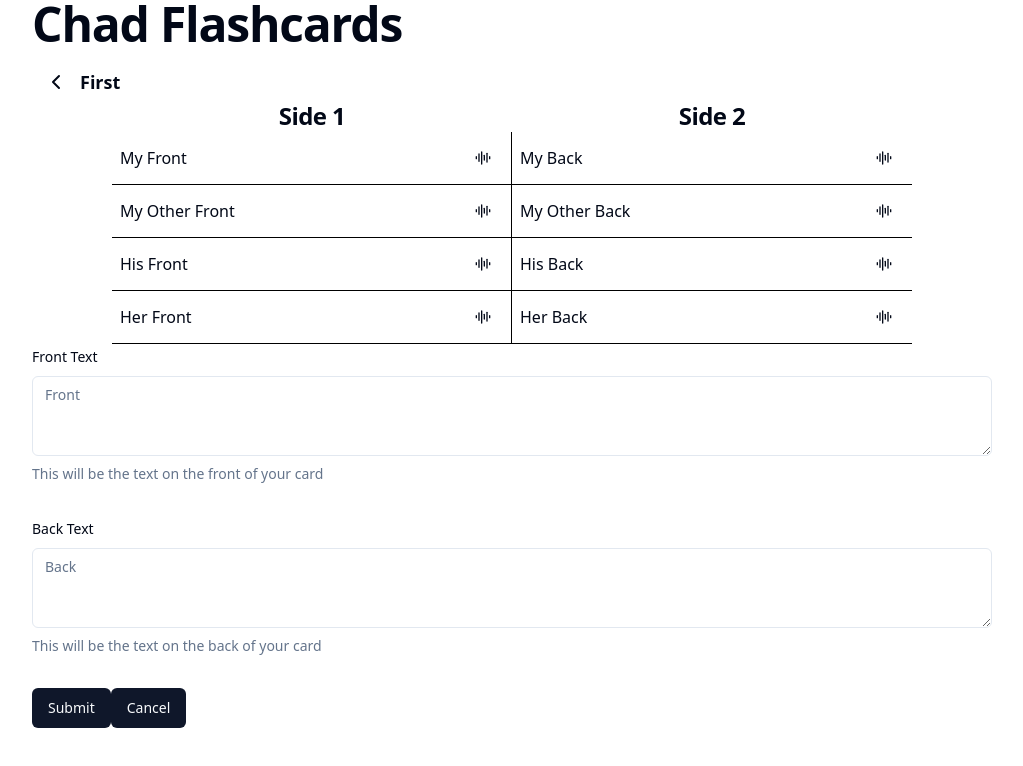
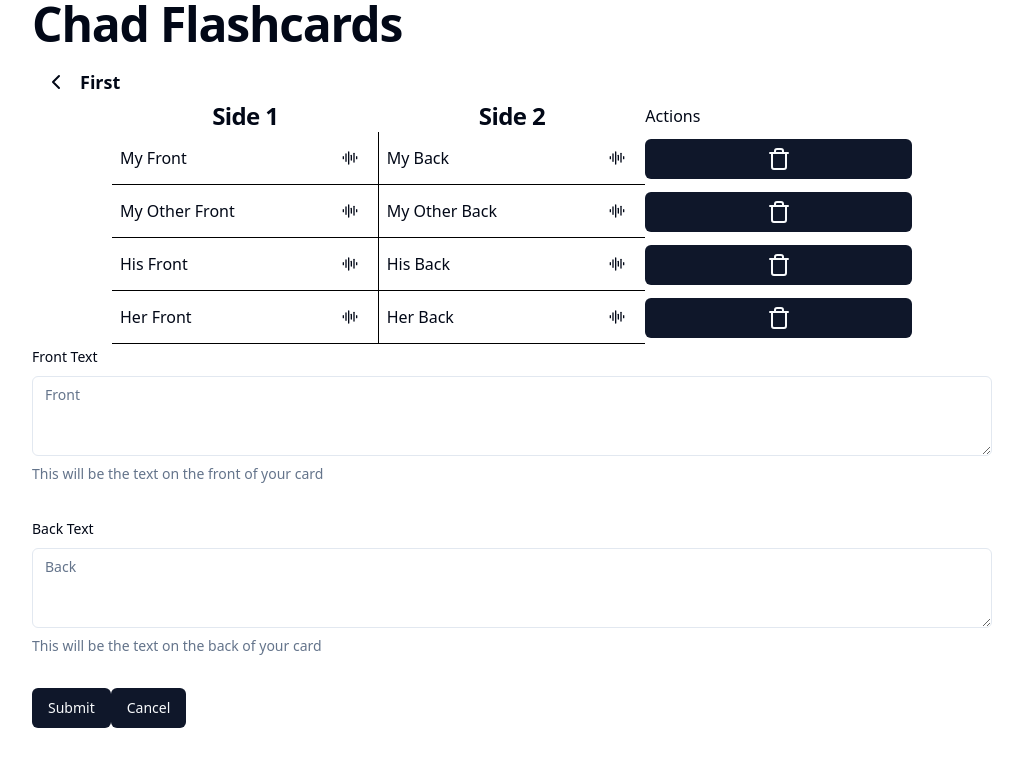
Before and after one commit to Ed-Barnes937/Flash-Alpha, a React (Vite) app: page /deck/1/new in a window 1280 px wide. Shown: the top 766 px of the page, without its empty margins (128-1151 px from the left). Built offline with nearby package versions, Linux system fonts and the light colour scheme.

Commit message:
delete cards

```diff
--- a/src/components/Card/index.tsx
+++ b/src/components/Card/index.tsx
@@ -1,13 +1,11 @@
-import { AudioLinesIcon } from 'lucide-react'
+import { AudioLinesIcon, TrashIcon } from 'lucide-react'
+import type { CardListProps } from '../../components/CardList'
 import type { TCard } from '../../types'
 import { Button } from '../ui/button'
 
-type CardProps = {
-  front: TCard['front']
-  back: TCard['back']
-}
+type CardProps = TCard & Pick<CardListProps, 'deleteCard'>
 
-const Card = ({ front, back }: CardProps) => {
+const Card = ({ front, back, id, deckId, deleteCard }: CardProps) => {
   const speak = (text: string) => {
     if ('speechSynthesis' in window) {
       const utterance = new SpeechSynthesisUtterance(text)
@@ -31,6 +29,9 @@ const Card = ({ front, back }: CardProps) => {
           <AudioLinesIcon size={'1rem'} />
         </Button>{' '}
       </div>
+      <Button type="button" onClick={() => deleteCard(deckId, id)}>
+        <TrashIcon />
+      </Button>
     </>
   )
 }
--- a/src/components/CardList/index.tsx
+++ b/src/components/CardList/index.tsx
@@ -1,16 +1,18 @@
 import type { TCard } from '../../types'
 import Card from '../Card'
 
-type CardListProps = {
+export type CardListProps = {
   cards: TCard[]
+  deleteCard: (deckId: string, cardId: string) => void
 }
-const CardList = ({ cards = [] }: CardListProps) => {
+const CardList = ({ cards = [], deleteCard }: CardListProps) => {
   return (
-    <div className="mx-20 grid grid-cols-2">
+    <div className="mx-20 grid grid-cols-3 items-center">
       <h2 className="w-full scroll-m-20 text-center text-2xl font-semibold tracking-tight">Side 1</h2>
       <h2 className="w-full scroll-m-20 text-center text-2xl font-semibold tracking-tight">Side 2</h2>
+      <span>Actions</span>
       {cards.map((card, index) => (
-        <Card key={`card-item-${index}`} {...card} />
+        <Card key={`card-item-${index}`} {...card} deleteCard={deleteCard} />
       ))}
     </div>
   )
--- a/src/routes/Deck/index.tsx
+++ b/src/routes/Deck/index.tsx
@@ -7,6 +7,7 @@ type DeckListProps = {}
 const DeckList = ({}: DeckListProps) => {
   const { deckId } = useParams()
   const deck = useDeckStore((store) => store.decks[deckId || ''])
+  const deleteCard = useDeckStore((store) => store.deleteCardFromDeck)
 
   return (
     <div>
@@ -14,7 +15,7 @@ const DeckList = ({}: DeckListProps) => {
         <BackButton />
         <span className="text-lg font-semibold capitalize">{deck.name}</span>
       </div>
-      <CardList cards={deck.cards} />
+      <CardList cards={deck.cards} deleteCard={deleteCard} />
       <Outlet />
     </div>
   )
--- a/src/routes/Decks/New/index.tsx
+++ b/src/routes/Decks/New/index.tsx
@@ -91,6 +91,10 @@ const NewDeck = () => {
     navigate(`/decks`)
   }
 
+  const deleteCard = (_: string, cardId: string) => {
+    setCards((cards) => cards.filter((card) => card.id !== cardId))
+  }
+
   return (
     <Form {...form}>
       <form onSubmit={form.handleSubmit(onSubmit)} className="space-y-8">
@@ -133,7 +137,7 @@ const NewDeck = () => {
           <Button type="button">Manually add card</Button>
         </div>
 
-        <CardList cards={cards} />
+        <CardList cards={cards} deleteCard={deleteCard} />
 
         <div className="flex justify-end gap-2">
           <Button type="submit">Submit</Button>
--- a/src/stores/DeckStore.ts
+++ b/src/stores/DeckStore.ts
@@ -9,6 +9,7 @@ type DeckState = {
 type DeckActions = {
   addCardToDeck: (deckId: TDeck['id'], newCard: TCard) => void
   addNewDeck: (newDeck: TDeck) => void
+  deleteCardFromDeck: (deckId: TDeck['id'], cardId: TCard['id']) => void
 }
 
 type DeckStore = DeckState & DeckActions
@@ -18,18 +19,18 @@ const DEMO_DATA: TDecks = {
     id: '1',
     name: 'first',
     cards: [
-      { id: '1', front: 'My Front', back: 'My Back' },
-      { id: '2', front: 'My Other Front', back: 'My Other Back' },
-      { id: '3', front: 'His Front', back: 'His Back' },
-      { id: '4', front: 'Her Front', back: 'Her Back' },
+      { id: '1', front: 'My Front', back: 'My Back', deckId: '1' },
+      { id: '2', front: 'My Other Front', back: 'My Other Back', deckId: '1' },
+      { id: '3', front: 'His Front', back: 'His Back', deckId: '1' },
+      { id: '4', front: 'Her Front', back: 'Her Back', deckId: '1' },
     ],
   },
   '2': {
     id: '2',
     name: 'second',
     cards: [
-      { id: '1', front: 'My Front', back: 'My Back' },
-      { id: '2', front: 'My Other Front', back: 'My Other Back' },
+      { id: '1', front: 'My Front', back: 'My Back', deckId: '2' },
+      { id: '2', front: 'My Other Front', back: 'My Other Back', deckId: '2' },
     ],
   },
 }
@@ -45,6 +46,10 @@ const useDeckStore = create<DeckStore>()(
       set((state) => {
         state.decks[newDeck.id] = newDeck
       }),
+    deleteCardFromDeck: (deckId, cardId) =>
+      set((state) => {
+        state.decks[deckId].cards = state.decks[deckId].cards.filter(({ id }) => id !== cardId)
+      }),
   }))
 )
 
--- a/src/types.ts
+++ b/src/types.ts
@@ -2,6 +2,7 @@ export type TCard = {
   id: string
   front: string
   back: string
+  deckId: TDeck['id']
 }
 
 export type TDeck = {
```
